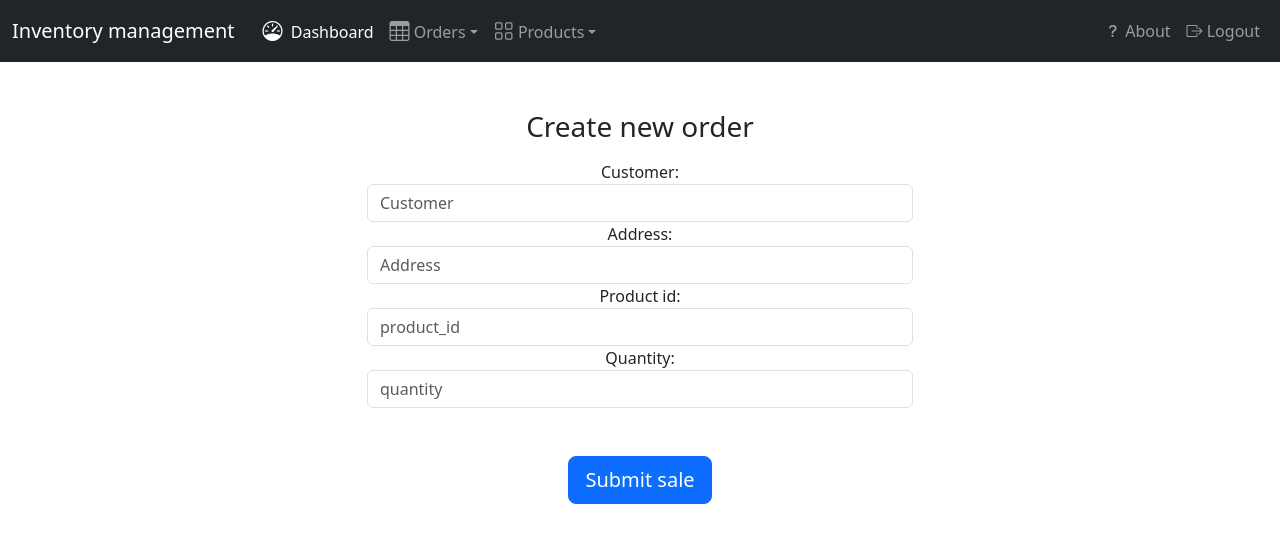
After one commit to Badding/tsoha-inventory, a Flask app: page /neworder in a window 1280 px wide. The commit adds this page. Shown: the top 543 px of the page. Run offline with Flask 3, Linux system fonts and the light colour scheme; the visitor is signed in with stand-in values (Sample User, id 1).

Commit message:
Add order page. Add customers. Improved testing

```diff
--- a/forms.py
+++ b/forms.py
@@ -1,6 +1,6 @@
 from flask_wtf import FlaskForm
 from wtforms import StringField, IntegerField, TextAreaField, SubmitField, SelectField, DecimalField, PasswordField
-from wtforms.validators import DataRequired, EqualTo, Length
+from wtforms.validators import DataRequired, EqualTo, Length, NumberRange
 
 class New_product(FlaskForm):
     product = StringField(label='Product:', validators=[DataRequired()])
@@ -21,6 +21,10 @@ class Product_search(FlaskForm):
     product_search = StringField()
     search = SubmitField()
 
+class Order_search(FlaskForm):
+    order_search = StringField()
+    search = SubmitField()
+
 class login(FlaskForm):
     username = StringField(label='Username', validators=[DataRequired()])
     password = PasswordField(label="Password", validators=[DataRequired()])
@@ -34,3 +38,17 @@ class new_user(FlaskForm):
     password1 = PasswordField(label="Password, atleast 8 characters", validators=[DataRequired()])
     password2 = PasswordField(label="Retype password", validators=[EqualTo("password1"), Length(min=8),DataRequired()])
     submit = SubmitField(label="Add new user")
+
+class new_order(FlaskForm):
+    customer = StringField(label='Customer:', validators=[DataRequired()])
+    address = StringField(label='Address:', validators=[DataRequired()])
+    product_id = IntegerField(label='Product id:', validators=[DataRequired()])
+    quantity = IntegerField(label='Quantity:', validators=[NumberRange(min=1),DataRequired()])
+
+    """ For better sale form
+    product_search = StringField(label='Search product by name:')
+    id_search = IntegerField(label='Search product by id:')
+    search_name = SubmitField(label="Search name")
+    search_id = SubmitField(label="Search id")
+    """
+    submit = SubmitField(label="Submit sale")
--- a/routes.py
+++ b/routes.py
@@ -2,8 +2,9 @@ from app import app
 from flask import redirect, render_template, url_for, request, flash, session
 #from forms import New_product
 from products import new_product
-from query import product_query, count_all_product_quantities, all_products, count_product_quantity, product_search, count_product_per_warehouse, user_position, user_exists, users_all
+from query import product_query, count_all_product_quantities, all_products, count_product_quantity, product_search, count_product_per_warehouse, user_position, user_exists, users_all, all_orders, order_details_by_id, products_in_order, sum_total
 from users import check_user_password, new_user, remove_user
+from orders import add_order_to_database
 from functools import wraps
 import forms
 
@@ -50,6 +51,35 @@ def logout():
 def dashboard():
     return render_template("dashboard.html")
 
+@app.route("/neworder", methods=["GET", "POST"])
+@login_required
+def neworder():
+    form = forms.new_order()
+    new_order_valitated = False
+
+    if form.validate_on_submit() and request.method == "POST":
+        customer = request.form["customer"]
+        address = request.form["address"]
+        product_id = request.form["product_id"]
+        quantity = int(request.form["quantity"])
+
+        if product_query(product_id):
+            new_order_valitated = True
+
+            if count_product_quantity(product_id) < quantity:
+                new_order_valitated = False
+                flash("Not enough inventory for order!")
+
+        else:
+            flash("Product not found.")
+
+        if new_order_valitated:
+            sale_person_id = user_exists(session["username"])[0]
+            add_order_to_database(customer, address, product_id, quantity, sale_person_id)
+
+
+    return render_template("neworder.html", form=form)
+
 @app.route("/products", methods=["GET", "POST"])
 @login_required
 def products():
@@ -65,10 +95,28 @@ def products():
         product_quantities = count_all_product_quantities()
         return render_template("products.html", count=len(product_list), products=product_list, quantities = product_quantities,  form=form)
 
-@app.route("/orders")
+@app.route("/orders", methods=["GET", "POST"])
 @login_required
 def orders():
-    return render_template("orders.html")
+    form = forms.Order_search()
+
+    if request.method == 'POST':
+        pass
+    else:
+        orders_list = all_orders()
+        totals = sum_total()
+    return render_template("orders.html", count=len(orders_list), orders=orders_list, totals=totals, form=form)
+
+@app.route("/order_details/<order_id>", methods=["GET", "POST"])
+@login_required
+def order_details(order_id):
+    if request.method == 'GET':
+        print("hello")
+        pass
+    order = order_details_by_id(order_id)
+    products_list = products_in_order(order_id)
+
+    return render_template("order_details.html", order=order, count=len(products_list), products_list=products_list)
 
 @app.route("/newuser", methods=["GET", "POST"])
 @login_required
--- a/templates/base.html
+++ b/templates/base.html
@@ -20,9 +20,17 @@
               <li class="nav-item">
                 <a class="nav-link active" aria-current="page" href="{{ url_for('dashboard') }}"><i class="fs-5 bi bi-speedometer mx-1"></i> Dashboard</a>
               </li>
-              <li class="nav-item">
-                <a class="nav-link" href="{{ url_for('orders') }}"><i class="fs-5 bi-table"></i> Orders</a>
+
+              <li class="nav-item dropdown">
+                <a class="nav-link dropdown-toggle" href="#" role="button" data-bs-toggle="dropdown" aria-expanded="false"><i class="fs-5 bi-table"></i> Orders</a>
+                <ul class="dropdown-menu">
+                  <li><a class="dropdown-item" href="{{ url_for('orders') }}">All orders</a></li>
+                  <li><a class="dropdown-item" href="{{ url_for('neworder') }}">New sale</a></li>
+                </ul>
               </li>
+
+
+
               <li class="nav-item dropdown">
                 <a class="nav-link dropdown-toggle" href="#" role="button" data-bs-toggle="dropdown" aria-expanded="false"><i class="fs-5 bi-grid"></i> Products</a>
                 <ul class="dropdown-menu">
--- /dev/null
+++ b/templates/neworder.html
@@ -0,0 +1,47 @@
+{% extends 'base.html' %}
+
+{% block body %}
+<div class="container">
+    <div class="text-center">
+        <div class="row justify-content-center my-5">
+            <div class="col-lg-6">
+                <form method="POST" class="login">
+                    <div>
+                        <h1 class="h3 mb-3 font-weight-normal">
+                            Create new order
+                        </h1>
+                        {{ form.hidden_tag() }}
+
+                        {{ form.customer.label }}
+                        {{ form.customer(class="form-control", placeholder="Customer") }}
+
+                        {{ form.address.label }}
+                        {{ form.address(class="form-control", placeholder="Address") }}
+
+                        {{ form.product_id.label }}
+                        {{ form.product_id(class="form-control", placeholder="product_id") }}
+
+                        {{ form.quantity.label }}
+                        {{ form.quantity(class="form-control", placeholder="quantity") }}
+
+
+
+                        <br>
+
+                    <br>
+                    {% for message in get_flashed_messages() %}
+                        {% if message %}
+                        <div class="alert alert-warning alert-dismissible fade show" role="alert">
+                            {{ message }}
+                            <button type="button" class="btn-close" data-bs-dismiss="alert" aria-label="Close"></button>
+                        </div>
+                        {% endif %}
+                    {% endfor %}
+                        {{ form.submit(class="btn btn-lg btn-block btn-primary")}}
+                    </div>
+                </form>
+            </div>
+        </div>
+    </div>
+</div>
+{% endblock %}
--- a/test_items.py
+++ b/test_items.py
@@ -1,10 +1,12 @@
 from app import app
 from random import randint, choice
 from db import db, text
-from query import find_warehouse, find_supplier, product_by_name
+from query import find_warehouse, find_supplier, product_by_name, find_customer, user_exists
 from flask_sqlalchemy import SQLAlchemy
 from sqlalchemy.sql import text
 from users import new_user
+from customer import new_customer
+from orders import add_order_to_database, modify_order_add_product
 """
 Reset the DB with these commands in terminal:
 DROP SCHEMA public CASCADE;
@@ -147,14 +149,32 @@ finnish_addresses = [
     "Satamakatu 1, Naantali, 21100",
 ]
 
+customers = [
+    "Wernham Hogg Paper Company",
+    "Vance Refrigeration",
+    "WUPHF.com",
+    "Utica Paper",
+    "Prince Family Paper",
+    "Saticoy Steel",
+    "City of Scranton",
+    "Serenity by Jan",
+    "Alfredo's Pizza Cafe",
+    "Hammermill Paper Company",
+    "Scranton White Pages",
+]
+
+
 warehouses = ["Helsinki", "Oulu", "Rovaniemi", "Jyväskylä"]
 categories = [""]
 manufacturer = ["Lamasonic", "Phony", "Mokia", "Sumsang", "BG"]
 suppliers = ["Bestdeals", "Lamazon", "hokmanni"]
 users = [
-    ("manager","Michael", "Scott", "manager", "manager"),
-    ("admin","Ryan", "Howard", "admin", "admin"),
-    ("sales","Jim", "Halpert", "sales", "sales")
+    ("manager", "Michael", "Scott", "manager", "manager"),
+    ("admin", "Ryan", "Howard", "admin", "admin"),
+    ("jim", "Jim", "Halpert", "sales", "sales"),
+    ("pam", "Pam", "Beesly", "sales", "sales"),
+    ("andy", "Andy", "Bernard", "sales", "sales"),
+    ("stanley", "Stanley", "Hudson", "sales", "sales")
 ]
 
 #fill warehouse table
@@ -194,7 +214,7 @@ def create_test_products():
             n = product
             m = choice(manufacturer)
             d = "this is a sample description for product: " + product
-            pr = randint(50, 5000000)
+            pr = randint(50, 50000)
 
             sql = text("INSERT INTO Products (name, manufacturer, description, price) VALUES (:name, :manufacturer, :description, :price)")
 
@@ -239,17 +259,45 @@ def create_users():
         except:
             pass
 
+def create_customers():
+    for i in range(len(customers)):
+        try:
+            customer = customers[i]
+            address = finnish_addresses[i]
+            new_customer(customer, address)
+        except:
+            pass
+
+
+def create_sales():
+    sales = 20
+    failed = False
+    for i in range(sales):
+        try:
+            c = choice(customers)
+            address = find_customer(c)[2]
+            p = choice(product_list)
+            p_id = product_by_name(p)
+            q = randint(5,50) * 10
+            seller = user_exists(choice(users)[0])[0]
+            last_order = add_order_to_database(c, address, p_id, q, seller)
+
+            product_in_order = randint (2,6)
+            for j in range(product_in_order):
+                p = choice(product_list)
+                p_id = product_by_name(p)
+                q = randint(5,50) * 10
+                modify_order_add_product(last_order, p_id, q)
+        except Exception as error:
+            failed = True
+    if failed: print("failed to fill sales: ", error)
+    else: print("sales filled")
+
 def create_test_db():
     create_users()
     create_test_warehouses()
     create_test_suppliers()
     create_test_products()
     fill_warehouses()
-
-def test_list(list):
-    seen = []
-    for item in list:
-        if item not in seen:
-            seen.append(item)
-        else:
-            print("item dublicate: " + item)
+    create_customers()
+    create_sales()
```
Also changed, not shown: customer.py (added, +13 -0 lines), orders.py (added, +41 -0 lines), query.py (+84 -0 lines), schema.sql (+7 -2 lines), templates/admin.html (deleted, +0 -30 lines), templates/order_details.html (added, +57 -0 lines), templates/orders.html (+65 -1 lines), README.md.
